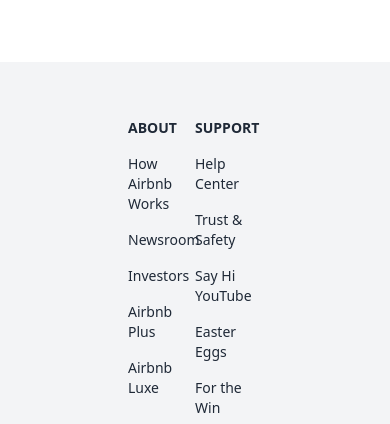
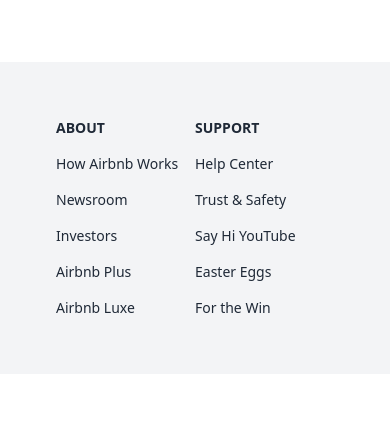
Before and after one commit to Gan-Tu/AirbnbUIClone, a Next.js app: page / in a window 390 px wide. Shown: the part 1700-2124 px from the top of the page. After the commit the page ends 2074 px from the top, so only its background shows below. Built offline with nearby package versions, Linux system fonts and the light colour scheme.

Commit message:
fix minor footer spacing on mobile screen

```diff
--- a/components/Footer.js
+++ b/components/Footer.js
@@ -2,7 +2,7 @@
 
 function Footer() {
   return (
-    <div className="grid grid-cols-2 place-content-between gap-y-10 bg-gray-100 px-32 py-14 text-gray-600 md:grid-cols-4">
+    <div className="grid grid-cols-2 place-content-between gap-y-10 bg-gray-100 p-14 text-gray-600 md:grid-cols-4 md:px-32 md:py-14">
       <div className="space-y-4 text-sm text-gray-800">
         <h5 className="font-bold uppercase">About</h5>
         <p>How Airbnb Works</p>
```
